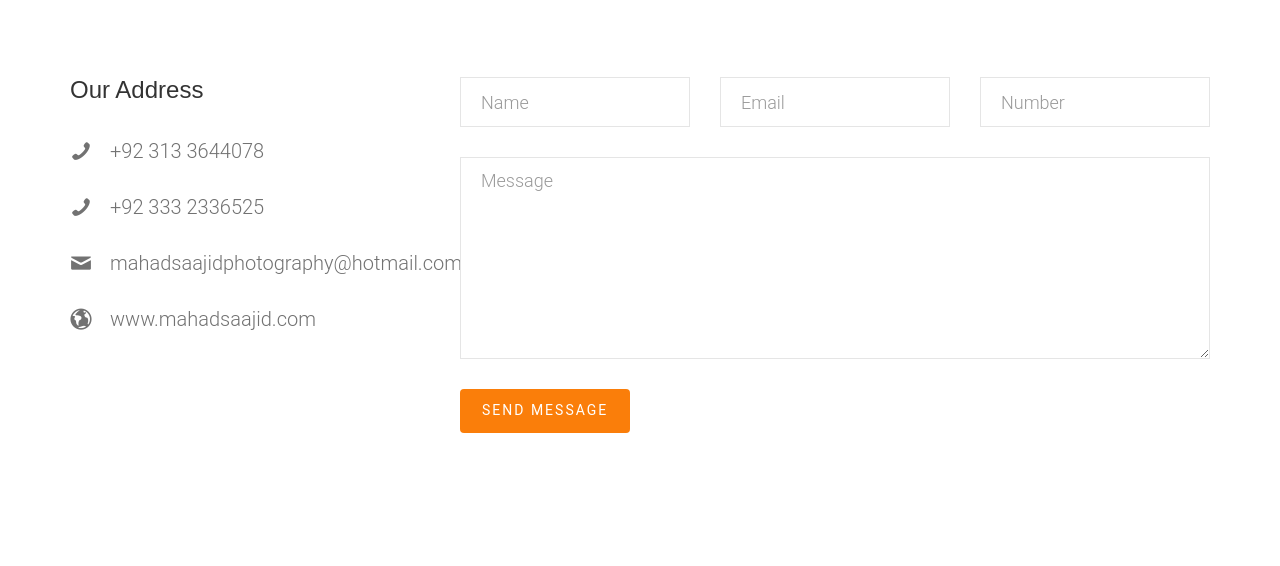
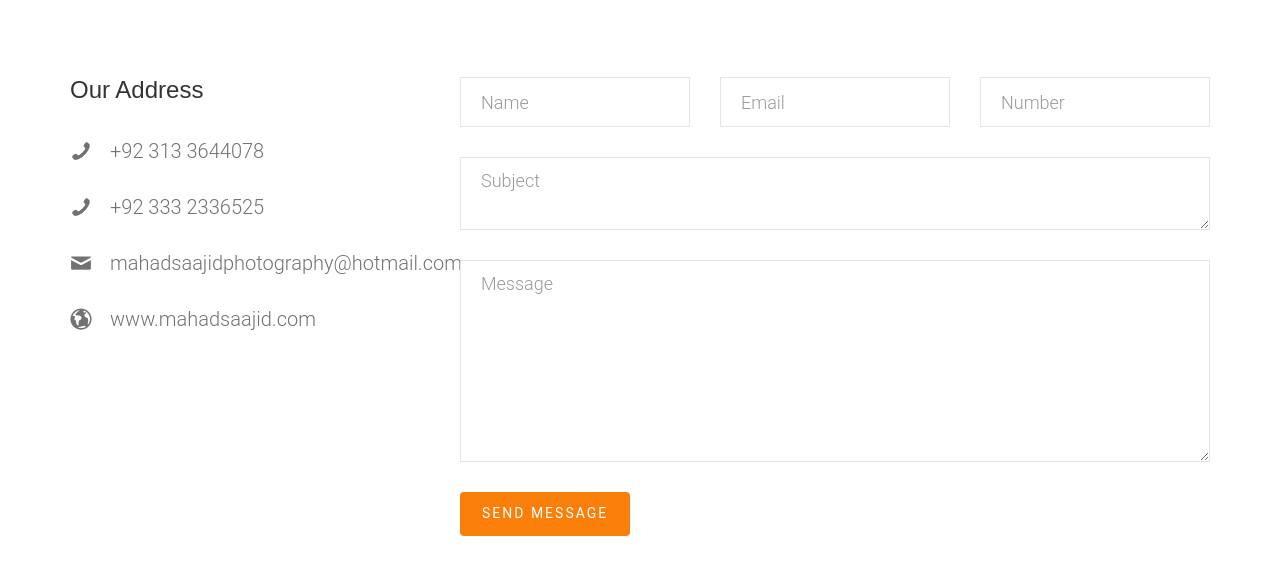
Before and after one commit to AmmarAliShah/MahadSaajidPhoto.github.io, a plain HTML site: page contact.html in a window 1280 px wide. Shown: the part 348-914 px from the top of the page. Drawn offline with Linux system fonts and the light colour scheme; some packages are replaced by stand-ins of ours; no server answers; files whose address does not match are found by name.

Commit message:
contact-no-working final

```diff
--- a/contact.html
+++ b/contact.html
@@ -136,6 +136,11 @@
 							</div>
 							<div class="col-md-12">
 								<div class="form-group">
+									<textarea name="" class="form-control" id="" cols="10" rows="2" placeholder="Subject"></textarea>
+								</div>
+							</div>
+							<div class="col-md-12">
+								<div class="form-group">
 									<textarea name="" class="form-control" id="" cols="30" rows="7" placeholder="Message"></textarea>
 								</div>
 							</div>
```
